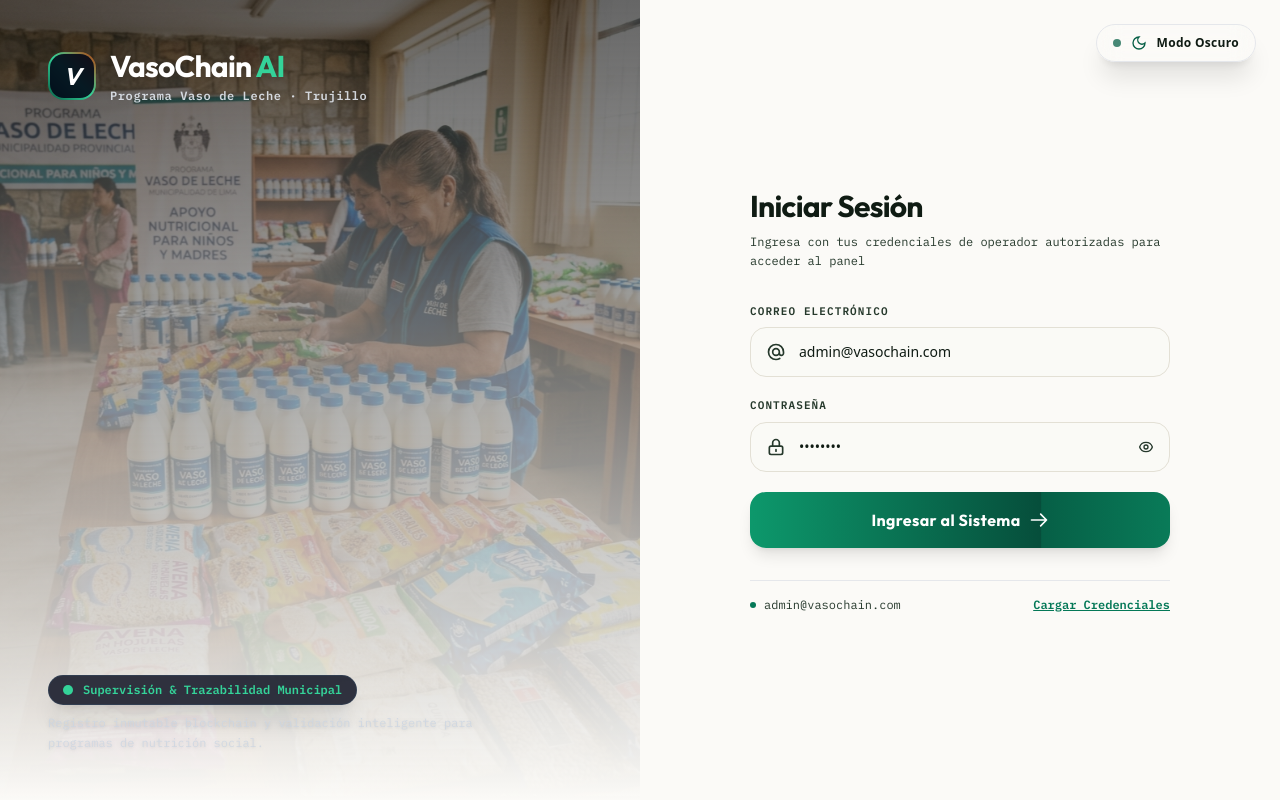
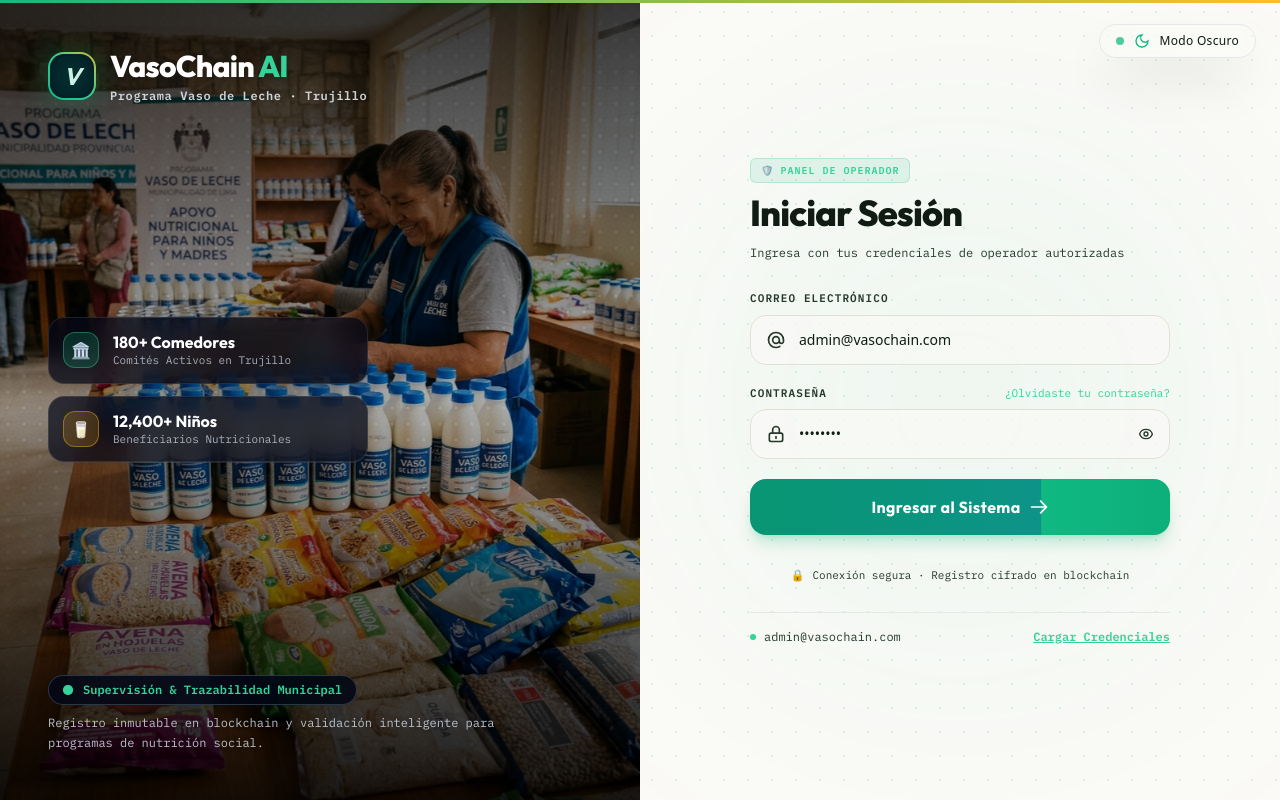
Before and after one commit to Prolexis/vasochainAI, a React (Vite) app in the folder frontend/: page /login in a window 1280 px wide. Built offline with nearby package versions, Linux system fonts and the light colour scheme.

Commit message:
feat: interfaz de login hackathon definitiva con chips de estadisticas, dot-grid y barra verde-dorada

```diff
--- a/frontend/src/index.css
+++ b/frontend/src/index.css
@@ -255,6 +255,30 @@ input[type="checkbox"]:checked + div {
   animation: shimmer 3s infinite linear;
 }
 
+/* Patrón de puntos Dot Grid */
+.bg-dot-grid {
+  background-image: radial-gradient(rgba(16, 185, 129, 0.15) 1px, transparent 1px);
+  background-size: 24px 24px;
+}
+
+.dark .bg-dot-grid {
+  background-image: radial-gradient(rgba(255, 255, 255, 0.07) 1px, transparent 1px);
+  background-size: 24px 24px;
+}
+
+/* Gradiente animado para la barra de acento superior */
+@keyframes flow-gradient {
+  0% { background-position: 0% 50%; }
+  50% { background-position: 100% 50%; }
+  100% { background-position: 0% 50%; }
+}
+
+.animate-flow-bar {
+  background-size: 200% 200%;
+  animation: flow-gradient 6s ease infinite;
+}
+
+
 @media (prefers-reduced-motion: reduce) {
   *, *::before, *::after {
     animation-duration: 0.001ms !important;
--- a/frontend/src/pages/Login.jsx
+++ b/frontend/src/pages/Login.jsx
@@ -33,14 +33,21 @@ export default function Login() {
     setPassword(demoPass);
   };
 
+  const handleForgotPass = () => {
+    alert('Modo Hackathon Demo: Utiliza las credenciales precargadas admin@vasochain.com / admin123');
+  };
+
   return (
-    <div className="w-screen min-h-screen flex flex-col lg:grid lg:grid-cols-2 bg-ledger-950 text-paper-200 transition-colors duration-500 overflow-x-hidden font-sans">
+    <div className="w-screen min-h-screen flex flex-col lg:grid lg:grid-cols-2 bg-ledger-950 text-paper-200 transition-colors duration-500 overflow-x-hidden font-sans relative">
 
-      {/* Botón Flotante Superior: Conmutador Modo Claro / Oscuro */}
+      {/* 1. Barra de Acento Fina (2px) en el borde superior con gradiente animado verde-dorado */}
+      <div className="h-[2.5px] fixed top-0 inset-x-0 z-50 bg-gradient-to-r from-emerald-500 via-amber-400 to-emerald-500 animate-flow-bar pointer-events-none" />
+
+      {/* 2. Toggle Dark/Light Fijo en la Esquina Superior Derecha */}
       <div className="fixed top-6 right-6 z-50">
         <button
           onClick={toggleTheme}
-          className="flex items-center gap-2.5 px-4 py-2.5 rounded-full bg-ledger-900/90 border border-ledger-700/90 hover:border-confirm-400/60 text-paper-100 text-xs font-semibold tracking-wide shadow-xl backdrop-blur-md transition-all duration-300 hover:scale-105 active:scale-95 cursor-pointer"
+          className="flex items-center gap-2.5 px-4 py-2 rounded-full bg-ledger-900/80 dark:bg-ledger-900/80 border border-ledger-700/80 dark:border-ledger-700/80 text-paper-100 text-xs font-medium tracking-wide shadow-2xl backdrop-blur-md transition-all duration-300 hover:scale-105 active:scale-95 cursor-pointer"
           aria-label="Cambiar tema"
         >
           {theme === 'dark' ? (
@@ -54,8 +61,8 @@ export default function Login() {
             </>
           ) : (
             <>
-              <span className="w-2 h-2 rounded-full bg-confirm-500 animate-pulse" />
-              <svg xmlns="http://www.w3.org/2000/svg" className="w-4 h-4 text-confirm-500" viewBox="0 0 24 24" fill="none" stroke="currentColor" strokeWidth="2">
+              <span className="w-2 h-2 rounded-full bg-emerald-500 animate-pulse" />
+              <svg xmlns="http://www.w3.org/2000/svg" className="w-4 h-4 text-emerald-500" viewBox="0 0 24 24" fill="none" stroke="currentColor" strokeWidth="2">
                 <path d="M12 3a6 6 0 0 0 9 9 9 9 0 1 1-9-9Z"/>
               </svg>
               <span>Modo Oscuro</span>
@@ -64,28 +71,32 @@ export default function Login() {
         </button>
       </div>
 
-      {/* COLUMNA IZQUIERDA (50% en escritorio / 35vh en móvil): Fotografía Real a Pantalla Completa + Ken Burns Zoom */}
-      <div className="relative h-[35vh] lg:h-full lg:min-h-screen w-full overflow-hidden flex flex-col justify-between p-6 lg:p-12 z-0 shrink-0">
+      {/* 3. COLUMNA IZQUIERDA (50% en escritorio / ~38vh en móvil): Fotografía Real + Ken Burns + Chips de Estadísticas */}
+      <div className="relative h-[38vh] lg:h-full lg:min-h-screen w-full overflow-hidden flex flex-col justify-between p-6 sm:p-8 lg:p-12 z-0 shrink-0 select-none">
 
-        {/* Imagen de Fondo Real con Efecto Ken Burns */}
+        {/* Imagen Real con Zoom Lento Continuo (Ken Burns) */}
         <img
           src={loginHeroImg}
           alt="Programa Vaso de Leche Trujillo"
-          className="absolute inset-0 w-full h-full object-cover object-center animate-kenburns pointer-events-none select-none"
+          className="absolute inset-0 w-full h-full object-cover object-center animate-kenburns pointer-events-none"
         />
 
-        {/* Overlay Degradado Gradual de Abajo hacia Arriba */}
-        <div className="absolute inset-0 bg-gradient-to-t from-ledger-950 via-ledger-950/40 to-black/60 z-10 pointer-events-none" />
+        {/* Overlay de Gradiente Vertical Oscuro (Más denso arriba y abajo, transparente al centro) */}
+        <div className="absolute inset-0 bg-gradient-to-b from-black/80 via-black/30 to-black/90 z-10 pointer-events-none" />
 
-        {/* Marca Superior Flotante */}
+        {/* Textura de Grano Sutil Superpuesta */}
+        <div className="absolute inset-0 opacity-20 bg-[radial-gradient(#fff_1px,transparent_1px)] [background-size:16px_16px] z-10 pointer-events-none mix-blend-overlay" />
+
+        {/* Header Marca con Glow Pulsante */}
         <div className="relative z-20 flex items-center gap-3.5 animate-fadeIn">
-          <div className="w-12 h-12 rounded-2xl bg-gradient-to-tr from-confirm-500 via-emerald-400 to-seal-500 p-0.5 shadow-2xl shrink-0">
-            <div className="w-full h-full rounded-[14px] bg-slate-950/90 flex items-center justify-center">
+          <div className="relative w-12 h-12 rounded-2xl bg-gradient-to-tr from-emerald-500 via-emerald-400 to-amber-400 p-0.5 shadow-2xl shrink-0">
+            <div className="w-full h-full rounded-[14px] bg-slate-950 flex items-center justify-center">
               <span className="font-display italic text-white text-2xl font-bold">V</span>
             </div>
+            <span className="absolute -inset-1 rounded-2xl bg-emerald-500/30 blur-md animate-pulse pointer-events-none" />
           </div>
           <div>
-            <h1 className="text-2xl lg:text-3xl font-display font-bold text-white tracking-tight leading-none drop-shadow-lg">
+            <h1 className="text-2xl lg:text-3xl font-display font-black text-white tracking-tight leading-none drop-shadow-lg">
               VasoChain <span className="text-emerald-400">AI</span>
             </h1>
             <p className="text-xs font-mono text-slate-200/90 mt-1 tracking-wider font-semibold drop-shadow">
@@ -94,43 +105,77 @@ export default function Login() {
           </div>
         </div>
 
-        {/* Subtítulo Inferior Flotante sobre la Imagen */}
+        {/* Chips Flotantes de Estadísticas Reales (Glassmorphism a media altura) */}
+        <div className="relative z-20 hidden lg:flex flex-col gap-3 my-auto max-w-xs animate-slideUp">
+          <div className="p-3.5 rounded-2xl bg-slate-950/70 border border-white/10 backdrop-blur-md shadow-2xl flex items-center gap-3.5 transform hover:scale-105 transition-all">
+            <div className="w-9 h-9 rounded-xl bg-emerald-500/20 border border-emerald-400/40 flex items-center justify-center text-emerald-400 font-bold shrink-0">
+              🏛️
+            </div>
+            <div>
+              <p className="text-base font-bold text-white font-display leading-tight">180+ Comedores</p>
+              <p className="text-[11px] font-mono text-slate-300/80">Comités Activos en Trujillo</p>
+            </div>
+          </div>
+
+          <div className="p-3.5 rounded-2xl bg-slate-950/70 border border-white/10 backdrop-blur-md shadow-2xl flex items-center gap-3.5 transform hover:scale-105 transition-all">
+            <div className="w-9 h-9 rounded-xl bg-amber-500/20 border border-amber-400/40 flex items-center justify-center text-amber-400 font-bold shrink-0">
+              🥛
+            </div>
+            <div>
+              <p className="text-base font-bold text-white font-display leading-tight">12,400+ Niños</p>
+              <p className="text-[11px] font-mono text-slate-300/80">Beneficiarios Nutricionales</p>
+            </div>
+          </div>
+        </div>
+
+        {/* Badge Inferior con Dot Pulsante Verde + Descripción */}
         <div className="relative z-20 space-y-2 hidden sm:block animate-slideUp">
-          <div className="inline-flex items-center gap-2.5 px-3.5 py-1.5 rounded-full bg-slate-950/80 border border-slate-700/80 backdrop-blur-md text-xs font-mono text-emerald-400 font-semibold shadow-xl">
-            <span className="w-2.5 h-2.5 rounded-full bg-emerald-400 animate-pulse shrink-0" />
+          <div className="inline-flex items-center gap-2.5 px-3.5 py-1.5 rounded-full bg-slate-950/85 border border-slate-700/80 backdrop-blur-md text-xs font-mono text-emerald-400 font-semibold shadow-xl">
+            <span className="relative flex h-2.5 w-2.5">
+              <span className="animate-ping absolute inline-flex h-full w-full rounded-full bg-emerald-400 opacity-75" />
+              <span className="relative inline-flex rounded-full h-2.5 w-2.5 bg-emerald-400" />
+            </span>
             Supervisión & Trazabilidad Municipal
           </div>
-          <p className="text-xs font-mono text-slate-300/80 leading-relaxed max-w-md drop-shadow">
-            Registro inmutable blockchain y validación inteligente para programas de nutrición social.
+          <p className="text-xs font-mono text-slate-300/90 leading-relaxed max-w-md drop-shadow">
+            Registro inmutable en blockchain y validación inteligente para programas de nutrición social.
           </p>
         </div>
 
       </div>
 
-      {/* COLUMNA DERECHA (50% en escritorio / Flex-1 en móvil): Formulario Centrado 420px */}
-      <div className="relative flex-1 lg:h-full lg:min-h-screen w-full flex flex-col items-center justify-center p-6 sm:p-10 lg:p-16 bg-ledger-950 text-paper-200 transition-colors duration-500 z-20">
+      {/* 4. COLUMNA DERECHA (50% en escritorio / Flex-1 en móvil): Formulario con Dot-Grid & Radial Glow */}
+      <div className="relative flex-1 lg:h-full lg:min-h-screen w-full flex flex-col items-center justify-center p-6 sm:p-10 lg:p-16 bg-ledger-950 bg-dot-grid text-paper-200 transition-colors duration-500 z-20">
 
-        <div className="w-full max-w-[420px] space-y-8 my-auto py-6">
+        {/* Glow Radial Verde Esmeralda detrás del formulario */}
+        <div className="absolute top-1/2 left-1/2 -translate-x-1/2 -translate-y-1/2 w-96 h-96 bg-emerald-500/10 rounded-full blur-[140px] pointer-events-none" />
 
-          {/* Encabezado del Formulario */}
-          <div className="space-y-2">
-            <h2 className="text-3xl font-bold text-paper-100 font-display tracking-tight">
+        <div className="w-full max-w-[420px] space-y-7 my-auto py-6 relative z-10">
+
+          {/* Eyebrow Pequeño + Encabezado */}
+          <div className="space-y-2.5">
+            <div className="inline-flex items-center gap-1.5 px-2.5 py-1 rounded-md bg-emerald-500/10 border border-emerald-500/20 text-emerald-400 text-[10px] font-mono font-bold tracking-widest uppercase">
+              <span>🛡️</span>
+              <span>PANEL DE OPERADOR</span>
+            </div>
+            <h2 className="text-3xl lg:text-4xl font-black text-paper-100 font-display tracking-tight leading-none">
               Iniciar Sesión
             </h2>
             <p className="text-xs font-mono text-paper-300/60 leading-relaxed">
-              Ingresa con tus credenciales de operador autorizadas para acceder al panel
+              Ingresa con tus credenciales de operador autorizadas
             </p>
           </div>
 
-          {/* Formulario con Focus Animado */}
+          {/* Formulario con Focus Ring Animado */}
           <form onSubmit={handleLogin} className="space-y-5">
 
+            {/* Campo Correo */}
             <div className="space-y-2 group">
               <label className="block text-paper-300/80 text-[11px] font-mono uppercase tracking-widest font-semibold">
                 CORREO ELECTRÓNICO
               </label>
               <div className="relative">
-                <div className="absolute inset-y-0 left-0 pl-4 flex items-center pointer-events-none text-paper-300/40 group-focus-within:text-confirm-400 transition-colors duration-300">
+                <div className="absolute inset-y-0 left-0 pl-4 flex items-center pointer-events-none text-paper-300/40 group-focus-within:text-emerald-400 transition-colors duration-300">
                   <svg xmlns="http://www.w3.org/2000/svg" className="w-5 h-5" fill="none" viewBox="0 0 24 24" stroke="currentColor">
                     <path strokeLinecap="round" strokeLinejoin="round" strokeWidth="2" d="M16 12a4 4 0 10-8 0 4 4 0 008 0zm0 0v1.5a2.5 2.5 0 005 0V12a9 9 0 10-9 9m4.5-1.206a8.959 8.959 0 01-4.5 1.207" />
                   </svg>
@@ -139,19 +184,29 @@ export default function Login() {
                   type="email"
                   value={email}
                   onChange={(e) => setEmail(e.target.value)}
-                  className="w-full bg-ledger-900/90 border border-ledger-700 rounded-2xl pl-12 pr-4 py-3.5 text-paper-100 placeholder-paper-300/30 focus:outline-none focus:border-confirm-400 focus:ring-4 focus:ring-confirm-400/20 transition-all text-sm font-medium"
+                  className="w-full bg-ledger-900/90 border border-ledger-700 rounded-2xl pl-12 pr-4 py-3.5 text-paper-100 placeholder-paper-300/30 focus:outline-none focus:border-emerald-400 focus:ring-4 focus:ring-emerald-500/20 transition-all text-sm font-medium"
                   placeholder="admin@vasochain.com"
                   required
                 />
               </div>
             </div>
 
+            {/* Campo Contraseña + Olvidaste tu contraseña */}
             <div className="space-y-2 group">
-              <label className="block text-paper-300/80 text-[11px] font-mono uppercase tracking-widest font-semibold">
-                CONTRASEÑA
-              </label>
+              <div className="flex items-center justify-between">
+                <label className="block text-paper-300/80 text-[11px] font-mono uppercase tracking-widest font-semibold">
+                  CONTRASEÑA
+                </label>
+                <button
+                  type="button"
+                  onClick={handleForgotPass}
+                  className="text-[11px] font-mono text-emerald-400 hover:text-emerald-300 hover:underline transition-all cursor-pointer"
+                >
+                  ¿Olvidaste tu contraseña?
+                </button>
+              </div>
               <div className="relative">
-                <div className="absolute inset-y-0 left-0 pl-4 flex items-center pointer-events-none text-paper-300/40 group-focus-within:text-confirm-400 transition-colors duration-300">
+                <div className="absolute inset-y-0 left-0 pl-4 flex items-center pointer-events-none text-paper-300/40 group-focus-within:text-emerald-400 transition-colors duration-300">
                   <svg xmlns="http://www.w3.org/2000/svg" className="w-5 h-5" fill="none" viewBox="0 0 24 24" stroke="currentColor">
                     <path strokeLinecap="round" strokeLinejoin="round" strokeWidth="2" d="M12 15v2m-6 4h12a2 2 0 002-2v-6a2 2 0 00-2-2H6a2 2 0 00-2 2v6a2 2 0 002 2zm10-10V7a4 4 0 00-8 0v4h8z" />
                   </svg>
@@ -160,7 +215,7 @@ export default function Login() {
                   type={showPassword ? 'text' : 'password'}
                   value={password}
                   onChange={(e) => setPassword(e.target.value)}
-                  className="w-full bg-ledger-900/90 border border-ledger-700 rounded-2xl pl-12 pr-12 py-3.5 text-paper-100 placeholder-paper-300/30 focus:outline-none focus:border-confirm-400 focus:ring-4 focus:ring-confirm-400/20 transition-all text-sm font-medium"
+                  className="w-full bg-ledger-900/90 border border-ledger-700 rounded-2xl pl-12 pr-12 py-3.5 text-paper-100 placeholder-paper-300/30 focus:outline-none focus:border-emerald-400 focus:ring-4 focus:ring-emerald-500/20 transition-all text-sm font-medium"
                   placeholder="••••••••"
                   required
                 />
@@ -193,10 +248,11 @@ export default function Login() {
               </div>
             )}
 
+            {/* Botón Primario con Gradiente Animado Shimmer */}
             <button
               type="submit"
               disabled={loading}
-              className="w-full mt-2 bg-gradient-to-r from-confirm-500 via-emerald-500 to-confirm-600 hover:from-confirm-400 hover:to-confirm-500 text-white py-4 rounded-2xl font-bold font-display text-base tracking-wide transition-all shadow-lg shadow-confirm-500/25 hover:shadow-confirm-500/40 hover:scale-[1.01] active:scale-[0.99] disabled:opacity-50 disabled:cursor-not-allowed flex items-center justify-center gap-2 cursor-pointer btn-shimmer"
+              className="w-full mt-2 bg-gradient-to-r from-emerald-500 via-emerald-600 to-teal-600 hover:from-emerald-400 hover:to-teal-500 text-white py-4 rounded-2xl font-bold font-display text-base tracking-wide transition-all shadow-lg shadow-emerald-500/25 hover:shadow-emerald-500/40 hover:scale-[1.01] active:scale-[0.99] disabled:opacity-50 disabled:cursor-not-allowed flex items-center justify-center gap-2 cursor-pointer btn-shimmer"
             >
               {loading ? (
                 <div className="flex items-center gap-2">
@@ -217,16 +273,22 @@ export default function Login() {
             </button>
           </form>
 
-          {/* Autorellenado para la Hackathon */}
+          {/* Nota de Confianza bajo el botón */}
+          <div className="flex items-center justify-center gap-2 text-[11px] font-mono text-paper-300/50 pt-1">
+            <span>🔒</span>
+            <span>Conexión segura · Registro cifrado en blockchain</span>
+          </div>
+
+          {/* Footer de Credenciales Demo para Hackathon */}
           <div className="pt-4 border-t border-ledger-700/60 flex items-center justify-between text-xs font-mono">
             <div className="flex items-center gap-2 text-paper-300/60">
-              <span className="w-1.5 h-1.5 rounded-full bg-confirm-400" />
+              <span className="w-1.5 h-1.5 rounded-full bg-emerald-400" />
               <span>admin@vasochain.com</span>
             </div>
             <button
               type="button"
               onClick={() => handleQuickFill('admin@vasochain.com', 'admin123')}
-              className="text-confirm-400 hover:text-confirm-300 font-bold underline cursor-pointer transition-colors"
+              className="text-emerald-400 hover:text-emerald-300 font-bold underline cursor-pointer transition-colors"
             >
               Cargar Credenciales
             </button>
```
